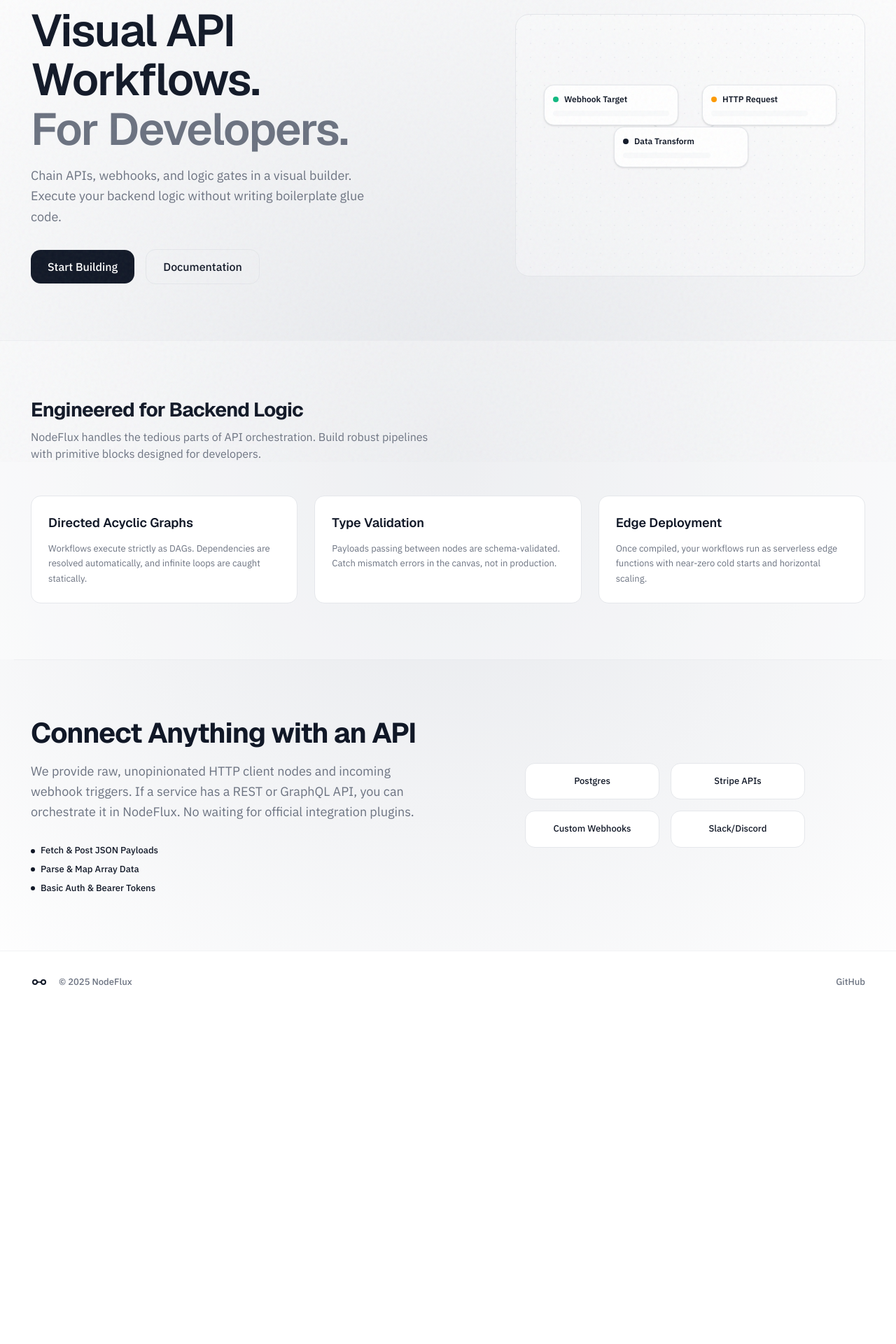
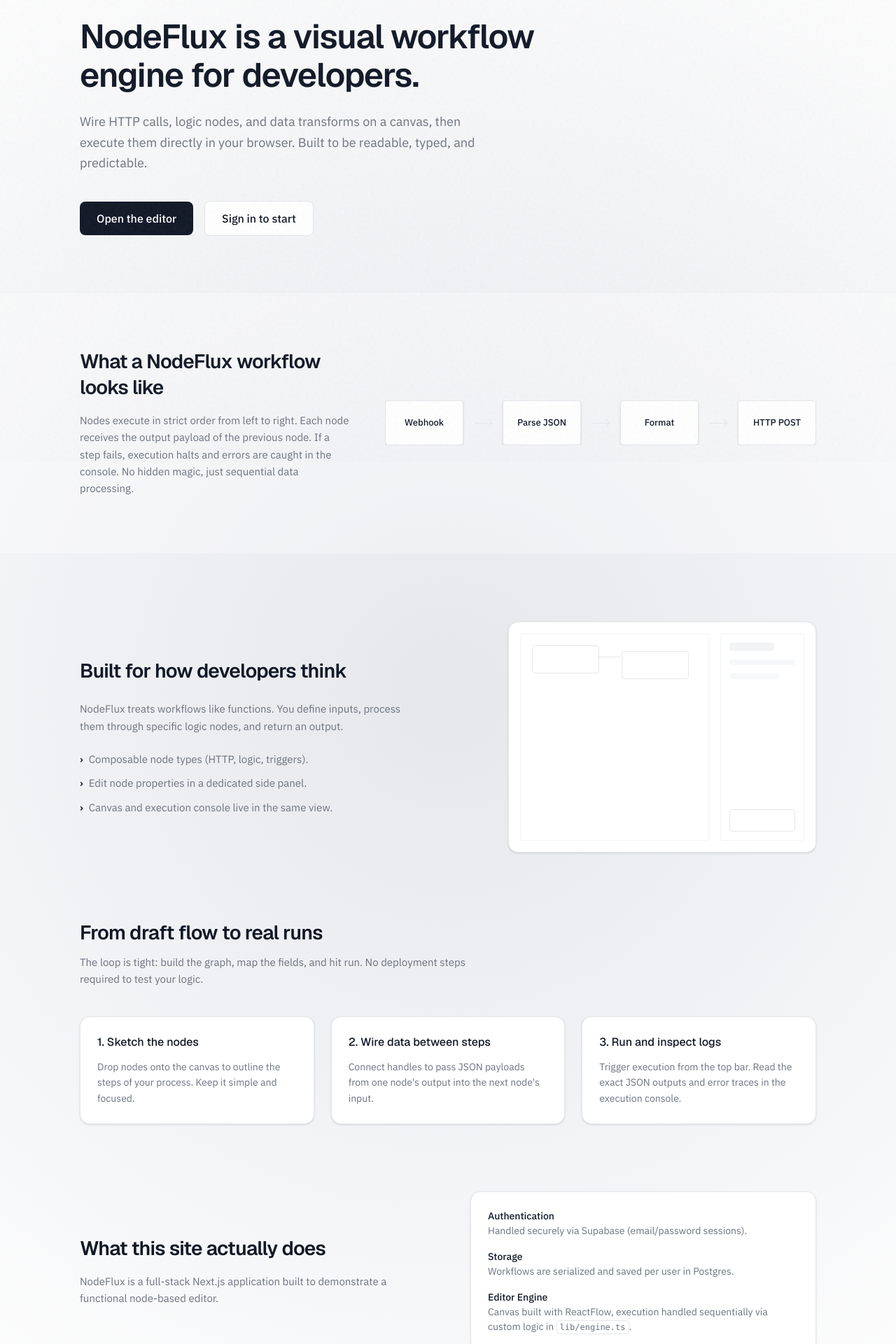
Before and after one commit to shreyanshtripathi-01/NodeFlux, a Next.js app: page / in a window 1280 px wide. Shown: the part 140-2060 px from the top of the page at 70% size. Before the commit the page ends 1587 px from the top, so only its background shows below. Built offline with nearby package versions, Linux system fonts and the light colour scheme; no server answers.

Commit message:
feat: refine NodeFlux landing page and workflow diagram

```diff
--- a/src/app/page.tsx
+++ b/src/app/page.tsx
@@ -1,10 +1,8 @@
 import Link from 'next/link';
 import { createClient } from '@/utils/supabase/server';
 import { redirect } from 'next/navigation';
-import { t } from '@/components/global/t';
 import BrandLogo from '@/components/BrandLogo';
 import { ThemeToggle } from '@/components/ThemeToggle';
-import { ChevronRight } from 'lucide-react';
 
 export default async function Index() {
   const supabase = await createClient();
@@ -18,172 +16,217 @@
   }
 
   return (
-    <div className="flex min-h-screen flex-col bg-background text-foreground relative overflow-hidden">
-      {/* Background styling for Light Mode Gradient */}
+    <div className="flex min-h-screen flex-col bg-background text-foreground relative overflow-hidden font-body">
+      {/* Background Gradient */}
       <div className="absolute inset-0 pointer-events-none nodeflux-hero-gradient opacity-100 dark:opacity-0 transition-opacity duration-700" />
 
-      {/* Header with Glassmorphism */}
+      {/* Header */}
       <header className="sticky top-0 z-40 border-b border-border/40 bg-background/80 backdrop-blur-md transition-colors">
-        <div className="mx-auto flex max-w-[1240px] items-center justify-between px-6 py-4">
+        <div className="mx-auto flex max-w-[1100px] items-center justify-between px-6 py-4">
           <BrandLogo compact={false} />
           <div className="flex items-center gap-6 text-sm font-medium">
             <ThemeToggle />
             <Link href="/login" className="text-muted-foreground hover:text-foreground transition-colors">
-              {t('Log In')}
+              Log In
             </Link>
-            <Link href="/register" className="group flex items-center gap-1.5 rounded-md bg-foreground text-background px-4 py-2 transition-transform hover:-translate-y-[1px] active:translate-y-0">
-              {t('Get Started')} <ChevronRight className="w-4 h-4 opacity-70 group-hover:translate-x-0.5 transition-transform" />
+            <Link href="/register" className="rounded bg-foreground text-background px-4 py-2 hover:opacity-90 transition-opacity">
+              Start building
             </Link>
           </div>
         </div>
       </header>
 
-      <main className="relative z-10 flex w-full flex-col">
-        {/* HERO SECTION */}
-        <section className="mx-auto flex w-full max-w-[1240px] flex-col lg:flex-row items-center gap-12 px-6 pb-20 pt-16 lg:pt-20">
+      <main className="relative z-10 flex w-full flex-col items-center">
+        {/* 1. HERO SECTION */}
+        <section className="flex w-full max-w-[1100px] flex-col items-start px-6 pt-24 pb-20">
+          <h1 className="max-w-[700px] font-headings text-4xl sm:text-5xl font-semibold leading-[1.15] tracking-tight text-foreground">
+            NodeFlux is a visual workflow engine for developers.
+          </h1>
+          <p className="mt-6 max-w-[600px] text-lg leading-relaxed text-muted-foreground">
+            Wire HTTP calls, logic nodes, and data transforms on a canvas, then execute them directly in your browser. Built to be readable, typed, and predictable.
+          </p>
+          <div className="mt-10 flex items-center gap-4">
+            <Link href="/register" className="rounded-md bg-foreground text-background px-6 py-3 font-medium hover:opacity-90 transition-opacity">
+              Open the editor
+            </Link>
+            <Link href="/login" className="rounded-md border border-border bg-panel px-6 py-3 font-medium text-foreground hover:bg-elevated transition-colors">
+              Sign in to start
+            </Link>
+          </div>
+        </section>
 
-          <div className="flex flex-col gap-6 w-full lg:w-1/2 relative z-20">
-            <div className="space-y-4">
-              <h1 className="font-headings text-4xl sm:text-5xl lg:text-[64px] font-semibold leading-[1.1] tracking-tight text-foreground">
-                {t('Visual API Workflows.')}<br/>
-                <span className="text-muted-foreground">{t('For Developers.')}</span>
-              </h1>
-              <p className="max-w-[500px] text-lg leading-relaxed text-muted-foreground">
-                {t('Chain APIs, webhooks, and logic gates in a visual builder. Execute your backend logic without writing boilerplate glue code.')}
+        {/* 2. WORKFLOW DIAGRAM SECTION */}
+        <section className="w-full border-y border-border/50 bg-panel/30">
+          <div className="mx-auto flex w-full max-w-[1100px] flex-col lg:flex-row items-center gap-12 px-6 py-20">
+            <div className="w-full lg:w-[40%] space-y-4">
+              <h2 className="font-headings text-2xl font-semibold tracking-tight text-foreground">
+                What a NodeFlux workflow looks like
+              </h2>
+              <p className="text-[15px] leading-relaxed text-muted-foreground">
+                Nodes execute in strict order from left to right. Each node receives the output payload of the previous node. If a step fails, execution halts and errors are caught in the console. No hidden magic, just sequential data processing.
               </p>
             </div>
 
-            <div className="flex flex-wrap items-center gap-4 pt-2">
-              <Link href="/register" className="flex items-center gap-2 rounded-lg bg-foreground px-6 py-3 font-medium text-background transition-colors hover:bg-foreground/90">
-                {t('Start Building')}
-              </Link>
-              <Link href="#" className="flex items-center gap-2 rounded-lg border border-border px-6 py-3 font-medium text-foreground transition-colors hover:bg-panel">
-                {t('Documentation')}
-              </Link>
-            </div>
+            <div className="w-full lg:w-[60%] flex justify-end">
+              {/* Pure HTML/CSS static diagram */}
+              <div className="flex flex-col sm:flex-row items-center gap-2 sm:gap-4 overflow-x-auto pb-4 sm:pb-0 w-full lg:w-auto">
+
+                <div className="flex flex-col items-center justify-center w-28 h-16 rounded border border-border bg-panel text-sm font-medium shadow-sm">
+                  Webhook
                 </div>
 
-          <div className="w-full lg:w-1/2 flex justify-center lg:justify-end">
-            {/* Simple Flat Workflow Diagram */}
-            <div className="relative w-full max-w-[500px] aspect-[4/3] rounded-xl border border-border bg-panel/30 flex items-center justify-center overflow-hidden">
-               <div className="absolute inset-0 nodeflux-grid opacity-50" />
-
-               {/* SVG Connecting Lines */}
-               <svg className="absolute inset-0 w-full h-full pointer-events-none text-border" style={{ zIndex: 0 }}>
-                  <path d="M 140 120 C 180 120, 200 180, 240 180" fill="none" stroke="currentColor" strokeWidth="2" />
-                  <path d="M 240 180 C 280 180, 300 120, 340 120" fill="none" stroke="currentColor" strokeWidth="2" />
-               </svg>
-
-               {/* Node 1 */}
-               <div className="absolute top-[100px] left-[40px] z-10 w-48 rounded-lg border border-border bg-background p-3 shadow-sm hover:border-muted-foreground transition-colors">
-                  <div className="flex items-center gap-2 mb-2">
-                     <div className="w-2 h-2 rounded-full bg-success" />
-                     <span className="text-xs font-semibold">Webhook Target</span>
+                <div className="hidden sm:block h-px w-6 bg-border relative">
+                  <div className="absolute right-0 top-1/2 -translate-y-1/2 w-2 h-2 border-t border-r border-border rotate-45"></div>
                 </div>
-                  <div className="h-2 w-full bg-muted rounded-full" />
+                <div className="sm:hidden w-px h-6 bg-border relative my-1">
+                  <div className="absolute bottom-0 left-1/2 -translate-x-1/2 w-2 h-2 border-b border-r border-border rotate-45"></div>
                 </div>
 
-               {/* Node 2 */}
-               <div className="absolute top-[160px] left-[140px] z-10 w-48 rounded-lg border border-border bg-background p-3 shadow-sm hover:border-muted-foreground transition-colors">
-                  <div className="flex items-center gap-2 mb-2">
-                     <div className="w-2 h-2 rounded-full bg-foreground" />
-                     <span className="text-xs font-semibold">Data Transform</span>
-                  </div>
-                  <div className="h-2 w-3/4 bg-muted rounded-full" />
+                <div className="flex flex-col items-center justify-center w-28 h-16 rounded border border-border bg-panel text-sm font-medium shadow-sm">
+                  Parse JSON
                 </div>
 
-               {/* Node 3 */}
-               <div className="absolute top-[100px] right-[40px] z-10 w-48 rounded-lg border border-border bg-background p-3 shadow-sm hover:border-muted-foreground transition-colors">
-                  <div className="flex items-center gap-2 mb-2">
-                     <div className="w-2 h-2 rounded-full bg-amber-500" />
-                     <span className="text-xs font-semibold">HTTP Request</span>
+                <div className="hidden sm:block h-px w-6 bg-border relative">
+                  <div className="absolute right-0 top-1/2 -translate-y-1/2 w-2 h-2 border-t border-r border-border rotate-45"></div>
                 </div>
-                  <div className="h-2 w-5/6 bg-muted rounded-full" />
+                <div className="sm:hidden w-px h-6 bg-border relative my-1">
+                  <div className="absolute bottom-0 left-1/2 -translate-x-1/2 w-2 h-2 border-b border-r border-border rotate-45"></div>
+                </div>
+
+                <div className="flex flex-col items-center justify-center w-28 h-16 rounded border border-border bg-panel text-sm font-medium shadow-sm">
+                  Format
+                </div>
+
+                <div className="hidden sm:block h-px w-6 bg-border relative">
+                  <div className="absolute right-0 top-1/2 -translate-y-1/2 w-2 h-2 border-t border-r border-border rotate-45"></div>
+                </div>
+                <div className="sm:hidden w-px h-6 bg-border relative my-1">
+                  <div className="absolute bottom-0 left-1/2 -translate-x-1/2 w-2 h-2 border-b border-r border-border rotate-45"></div>
+                </div>
+
+                <div className="flex flex-col items-center justify-center w-28 h-16 rounded border border-border bg-panel text-sm font-medium shadow-sm">
+                  HTTP POST
+                </div>
+
               </div>
             </div>
           </div>
         </section>
 
-        {/* CORE FEATURES */}
-        <section className="border-t border-border/50 bg-panel/30">
-          <div className="mx-auto flex w-full max-w-[1240px] flex-col gap-12 px-6 py-20">
-            <div className="space-y-2 max-w-[600px]">
-              <h2 className="font-headings text-2xl font-bold tracking-tight text-foreground">
-                Engineered for Backend Logic
-              </h2>
-              <p className="text-muted-foreground">
-                NodeFlux handles the tedious parts of API orchestration. Build robust pipelines with primitive blocks designed for developers.
+        {/* 3. CONCRETE SECTIONS */}
+        <div className="flex w-full flex-col gap-24 py-24">
+
+          {/* Section A */}
+          <section className="mx-auto flex w-full max-w-[1100px] flex-col md:flex-row items-center gap-16 px-6">
+            <div className="w-full md:w-1/2 space-y-6">
+              <h3 className="font-headings text-2xl font-semibold tracking-tight text-foreground">
+                Built for how developers think
+              </h3>
+              <p className="text-[15px] leading-relaxed text-muted-foreground">
+                NodeFlux treats workflows like functions. You define inputs, process them through specific logic nodes, and return an output.
               </p>
+              <ul className="space-y-3 text-[15px] text-muted-foreground">
+                <li className="flex gap-2"><span className="text-foreground font-bold">›</span> Composable node types (HTTP, logic, triggers).</li>
+                <li className="flex gap-2"><span className="text-foreground font-bold">›</span> Edit node properties in a dedicated side panel.</li>
+                <li className="flex gap-2"><span className="text-foreground font-bold">›</span> Canvas and execution console live in the same view.</li>
+              </ul>
             </div>
-
-            <div className="grid grid-cols-1 md:grid-cols-3 gap-6">
-              <div className="flex flex-col gap-3 rounded-lg border border-border bg-background p-6 hover:shadow-md transition-shadow">
-                 <h3 className="font-headings text-lg font-semibold text-foreground">{t('Directed Acyclic Graphs')}</h3>
-                 <p className="text-sm text-muted-foreground leading-relaxed">{t('Workflows execute strictly as DAGs. Dependencies are resolved automatically, and infinite loops are caught statically.')}</p>
+            <div className="w-full md:w-1/2 flex justify-end">
+              {/* Abstract UI wireframe */}
+              <div className="w-full max-w-[440px] aspect-[4/3] rounded-lg border border-border bg-background p-4 shadow-sm flex gap-4">
+                {/* Canvas area */}
+                <div className="flex-1 rounded border border-border/50 bg-panel/30 p-4 relative overflow-hidden">
+                  <div className="absolute top-4 left-4 w-24 h-10 rounded border border-border bg-panel"></div>
+                  <div className="absolute top-8 left-[110px] w-8 h-px bg-border"></div>
+                  <div className="absolute top-6 left-36 w-24 h-10 rounded border border-border bg-panel"></div>
                 </div>
-
-              <div className="flex flex-col gap-3 rounded-lg border border-border bg-background p-6 hover:shadow-md transition-shadow">
-                 <h3 className="font-headings text-lg font-semibold text-foreground">{t('Type Validation')}</h3>
-                 <p className="text-sm text-muted-foreground leading-relaxed">{t('Payloads passing between nodes are schema-validated. Catch mismatch errors in the canvas, not in production.')}</p>
-              </div>
-
-              <div className="flex flex-col gap-3 rounded-lg border border-border bg-background p-6 hover:shadow-md transition-shadow">
-                 <h3 className="font-headings text-lg font-semibold text-foreground">{t('Edge Deployment')}</h3>
-                 <p className="text-sm text-muted-foreground leading-relaxed">{t('Once compiled, your workflows run as serverless edge functions with near-zero cold starts and horizontal scaling.')}</p>
+                {/* Side panel area */}
+                <div className="w-[120px] rounded border border-border/50 bg-panel/30 p-3 flex flex-col gap-3">
+                  <div className="h-3 w-16 bg-border/50 rounded-sm"></div>
+                  <div className="h-2 w-full bg-border/30 rounded-sm"></div>
+                  <div className="h-2 w-3/4 bg-border/30 rounded-sm"></div>
+                  <div className="h-8 w-full border border-border bg-background rounded mt-auto"></div>
                 </div>
               </div>
             </div>
           </section>
 
-        {/* INTEGRATIONS & CAPABILITIES */}
-        <section className="mx-auto flex w-full max-w-[1240px] flex-col lg:flex-row items-center gap-12 px-6 py-20 border-t border-border/50">
-          <div className="w-full lg:w-1/2 space-y-4">
-            <h2 className="font-headings text-3xl font-bold tracking-tight text-foreground">
-              Connect Anything with an API
-            </h2>
-            <p className="text-lg leading-relaxed text-muted-foreground">
-              We provide raw, unopinionated HTTP client nodes and incoming webhook triggers. If a service has a REST or GraphQL API, you can orchestrate it in NodeFlux. No waiting for official integration plugins.
+          {/* Section B */}
+          <section className="mx-auto flex w-full max-w-[1100px] flex-col gap-10 px-6">
+            <div className="space-y-3 max-w-[600px]">
+              <h3 className="font-headings text-2xl font-semibold tracking-tight text-foreground">
+                From draft flow to real runs
+              </h3>
+              <p className="text-[15px] leading-relaxed text-muted-foreground">
+                The loop is tight: build the graph, map the fields, and hit run. No deployment steps required to test your logic.
               </p>
-            <ul className="space-y-2 pt-4">
-              <li className="flex items-center gap-2 text-sm text-foreground font-medium">
-                <div className="w-1.5 h-1.5 rounded-full bg-foreground" /> Fetch & Post JSON Payloads
-              </li>
-              <li className="flex items-center gap-2 text-sm text-foreground font-medium">
-                <div className="w-1.5 h-1.5 rounded-full bg-foreground" /> Parse & Map Array Data
-              </li>
-              <li className="flex items-center gap-2 text-sm text-foreground font-medium">
-                <div className="w-1.5 h-1.5 rounded-full bg-foreground" /> Basic Auth & Bearer Tokens
-              </li>
-            </ul>
             </div>
-          <div className="w-full lg:w-1/2 flex justify-center">
-            <div className="grid grid-cols-2 gap-4 w-full max-w-[400px]">
-               <div className="p-4 rounded-lg border border-border bg-panel text-center text-sm font-medium hover:bg-border/50 transition-colors">Postgres</div>
-               <div className="p-4 rounded-lg border border-border bg-panel text-center text-sm font-medium hover:bg-border/50 transition-colors">Stripe APIs</div>
-               <div className="p-4 rounded-lg border border-border bg-panel text-center text-sm font-medium hover:bg-border/50 transition-colors">Custom Webhooks</div>
-               <div className="p-4 rounded-lg border border-border bg-panel text-center text-sm font-medium hover:bg-border/50 transition-colors">Slack/Discord</div>
+
+            <div className="grid grid-cols-1 md:grid-cols-3 gap-6">
+              <div className="flex flex-col gap-3 rounded-lg border border-border bg-panel p-6 shadow-sm transition-transform duration-150 ease-out hover:-translate-y-[2px] hover:border-border/80">
+                <h4 className="font-headings font-medium text-foreground">1. Sketch the nodes</h4>
+                <p className="text-[14px] leading-relaxed text-muted-foreground">
+                  Drop nodes onto the canvas to outline the steps of your process. Keep it simple and focused.
+                </p>
+              </div>
+              <div className="flex flex-col gap-3 rounded-lg border border-border bg-panel p-6 shadow-sm transition-transform duration-150 ease-out hover:-translate-y-[2px] hover:border-border/80">
+                <h4 className="font-headings font-medium text-foreground">2. Wire data between steps</h4>
+                <p className="text-[14px] leading-relaxed text-muted-foreground">
+                  Connect handles to pass JSON payloads from one node's output into the next node's input.
+                </p>
+              </div>
+              <div className="flex flex-col gap-3 rounded-lg border border-border bg-panel p-6 shadow-sm transition-transform duration-150 ease-out hover:-translate-y-[2px] hover:border-border/80">
+                <h4 className="font-headings font-medium text-foreground">3. Run and inspect logs</h4>
+                <p className="text-[14px] leading-relaxed text-muted-foreground">
+                  Trigger execution from the top bar. Read the exact JSON outputs and error traces in the execution console.
+                </p>
               </div>
             </div>
           </section>
 
+          {/* Section C */}
+          <section className="mx-auto flex w-full max-w-[1100px] flex-col md:flex-row items-center gap-16 px-6">
+            <div className="w-full md:w-1/2 space-y-4">
+              <h3 className="font-headings text-2xl font-semibold tracking-tight text-foreground">
+                What this site actually does
+              </h3>
+              <p className="text-[15px] leading-relaxed text-muted-foreground">
+                NodeFlux is a full-stack Next.js application built to demonstrate a functional node-based editor.
+              </p>
+            </div>
+            <div className="w-full md:w-1/2">
+              <div className="rounded-lg border border-border bg-panel p-6 shadow-sm text-[14px]">
+                <ul className="space-y-4 text-muted-foreground">
+                  <li className="flex flex-col">
+                    <span className="text-foreground font-medium">Authentication</span>
+                    <span>Handled securely via Supabase (email/password sessions).</span>
+                  </li>
+                  <li className="flex flex-col">
+                    <span className="text-foreground font-medium">Storage</span>
+                    <span>Workflows are serialized and saved per user in Postgres.</span>
+                  </li>
+                  <li className="flex flex-col">
+                    <span className="text-foreground font-medium">Editor Engine</span>
+                    <span>Canvas built with ReactFlow, execution handled sequentially via custom logic in <code className="bg-background border border-border rounded px-1 py-0.5 text-[12px]">lib/engine.ts</code>.</span>
+                  </li>
+                </ul>
+              </div>
+            </div>
+          </section>
+
+        </div>
       </main>
 
       {/* FOOTER */}
       <footer className="mt-auto border-t border-border/50 bg-background relative z-10">
-        <div className="mx-auto flex w-full max-w-[1240px] items-center justify-between px-6 py-8">
-          <div className="flex items-center gap-2">
+        <div className="mx-auto flex w-full max-w-[1100px] flex-col md:flex-row items-center justify-between px-6 py-8 gap-4">
           <BrandLogo compact={true} />
-            <span className="text-sm font-medium text-muted-foreground ml-2">
-              © {new Date().getFullYear()} NodeFlux
-            </span>
-          </div>
-
-          <div className="flex items-center gap-6">
+          <div className="flex items-center gap-6 text-sm">
             <a
               href="https://github.com/shreyanshtripathi-01/NodeFlux"
               target="_blank"
               rel="noopener noreferrer"
-              className="text-sm font-medium text-muted-foreground hover:text-foreground transition-colors"
+              className="font-medium text-muted-foreground hover:text-foreground transition-colors"
             >
               GitHub
             </a>
--- a/src/components/BrandLogo.tsx
+++ b/src/components/BrandLogo.tsx
@@ -6,18 +6,20 @@
 
 export default function BrandLogo({ compact = false }: { compact?: boolean }) {
   return (
-    <div className="flex items-center gap-2.5 text-foreground group">
-      <div className="flex items-center justify-center transition-transform duration-300 group-hover:scale-105">
-        <svg viewBox="0 0 24 24" fill="none" className="size-6 text-foreground">
-          <circle cx="6" cy="12" r="3" stroke="currentColor" strokeWidth="2" />
-          <circle cx="18" cy="12" r="3" stroke="currentColor" strokeWidth="2" />
-          <path d="M9 12h6" stroke="currentColor" strokeWidth="2" strokeLinecap="round" strokeDasharray="2 2" />
+    <div className="flex items-center gap-3 text-foreground group">
+      <div className="flex size-8 items-center justify-center transition-transform duration-300 group-hover:-translate-y-[1px]">
+        <svg viewBox="0 0 64 64" fill="none" className="size-full text-foreground">
+          <circle cx="16" cy="32" r="6" stroke="currentColor" strokeWidth="3" />
+          <line x1="26" y1="32" x2="38" y2="32" stroke="currentColor" strokeWidth="2" strokeDasharray="4 4" />
+          <circle cx="48" cy="32" r="6" stroke="currentColor" strokeWidth="3" />
         </svg>
       </div>
       {!compact && (
-        <span className="font-headings text-lg font-semibold tracking-tight">
-          NodeFlux
-        </span>
+        <div className="flex items-center gap-2">
+          <span className="font-headings text-[20px] font-semibold tracking-tight text-foreground">
+            {t('NodeFlux')}
+          </span>
+        </div>
       )}
     </div>
   );
```
Also changed, not shown: public/favicon.svg. Lines whose indentation alone changed are shown as unchanged.
